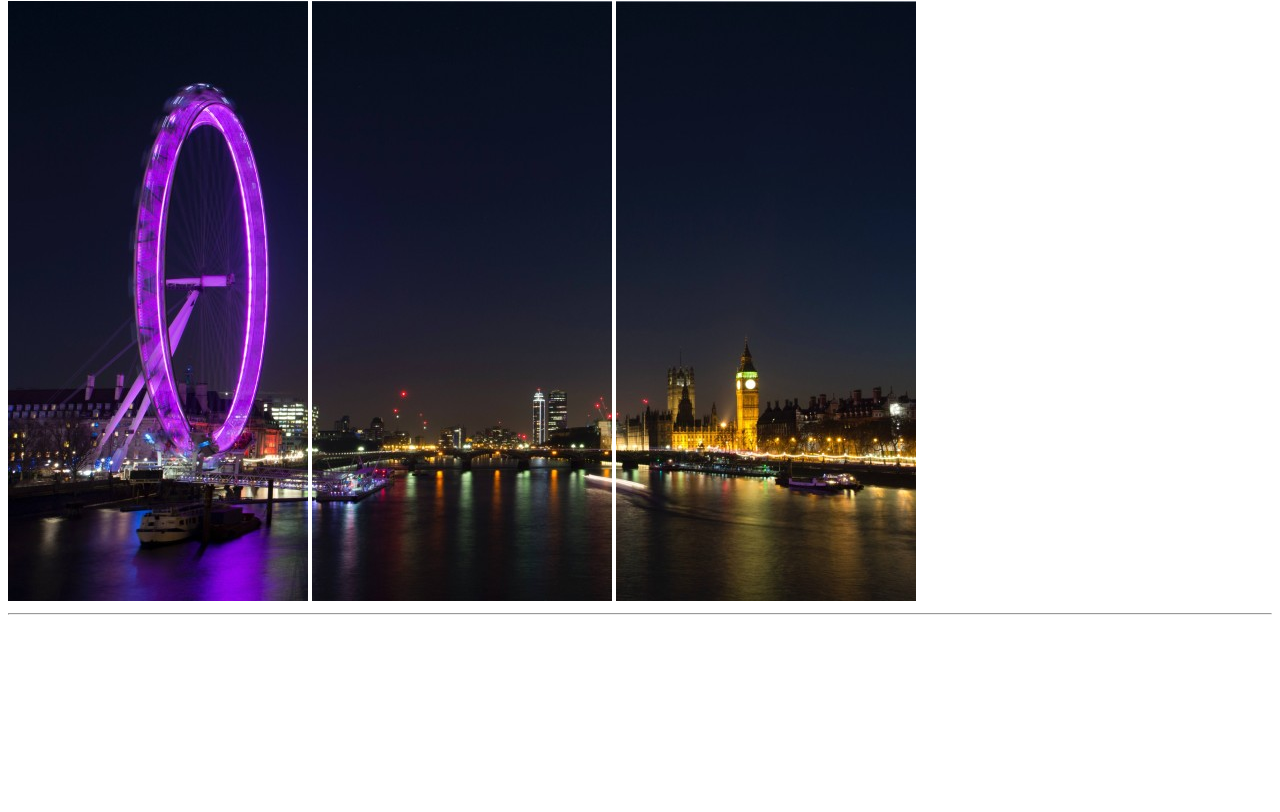
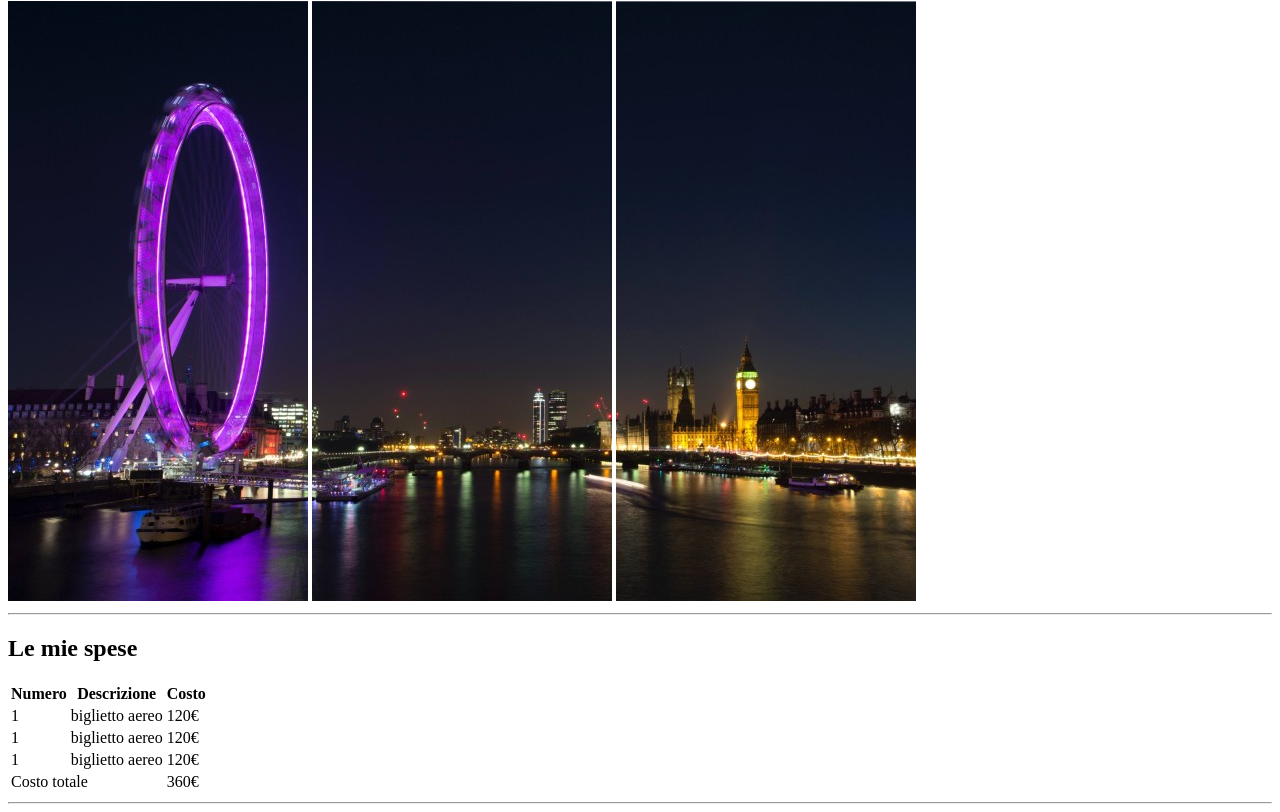
Before and after one commit to AlessiaOsman/git-flow-london, a plain HTML site: page index.html in a window 1280 px wide. Shown: the part 79-891 px from the top of the page. Before the commit the page ends 800 px from the top, so only its background shows below. Drawn offline with Linux system fonts and the light colour scheme.

Commit message:
added table section 2

```diff
--- a/index.html
+++ b/index.html
@@ -15,5 +15,46 @@
             <hr>
     </header>
 
+    <!-- parte principale -->
+  <main>
+    <!-- spese -->
+     <section class="spese">
+      <h2>Le mie spese</h2>
+      <table>
+        <thead>
+           <tr>
+             <th>Numero</th>
+             <th>Descrizione</th>
+             <th>Costo</th>
+           </tr>
+        </thead>
+
+        <tbody>
+          <tr>
+             <td>1</td>
+             <td>biglietto aereo</td>
+             <td>120€</td>
+          </tr>
+          <tr>
+             <td>1</td>
+             <td>biglietto aereo</td>
+             <td>120€</td>
+          </tr>
+          <tr>
+             <td>1</td>
+             <td>biglietto aereo</td>
+             <td>120€</td>
+          </tr>
+        </tbody>
+        <tfoot>
+          <tr>
+              <td colspan="2">Costo totale</td>
+              <td>360€</td>
+          </tr>
+        </tfoot>
+      </table>
+      <hr>
+     </section>
+
 </body>
 </html>
```
